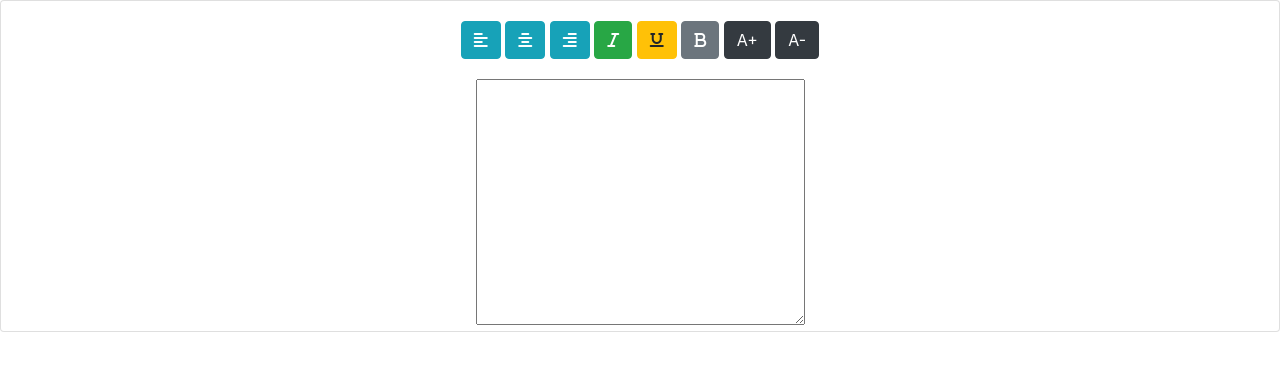
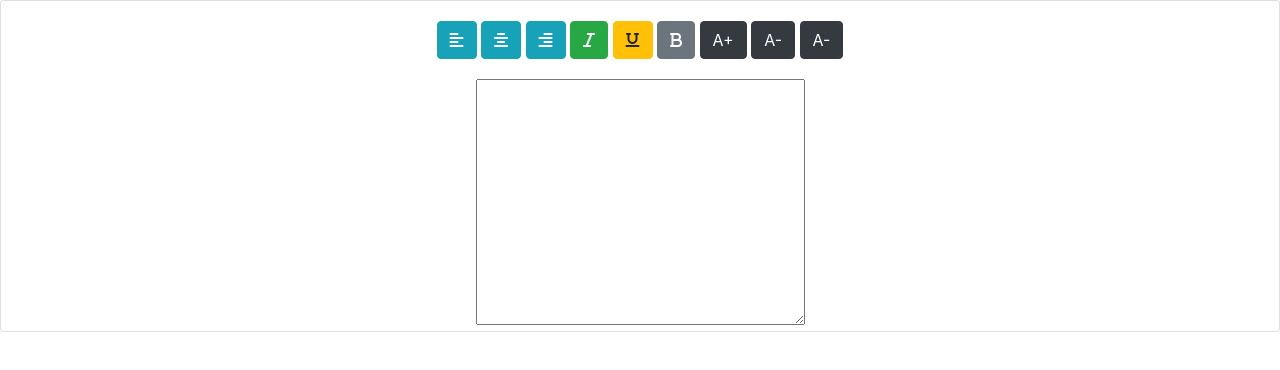
Before and after one commit to Amrmosbah22/My_Word, a plain HTML site: page index.html in a window 1280 px wide. Drawn offline with Linux system fonts and the light colour scheme.

Commit message:
edit the button

```diff
--- a/index.html
+++ b/index.html
@@ -22,6 +22,7 @@
               <button class="btn btn-secondary bold" id="bold"><i class="fa-sharp fa-solid fa-bold"></i></button>
               <button class="btn btn-dark big">A+</button>
               <button class="btn btn-dark smoll">A-</button>
+              <button class="btn btn-dark smoll">A-</button>
             </div>
             <div class="from">
                 <textarea name="" id="text" cols="30" rows="10"></textarea>
```
Also changed, not shown: ss.txt (added).
